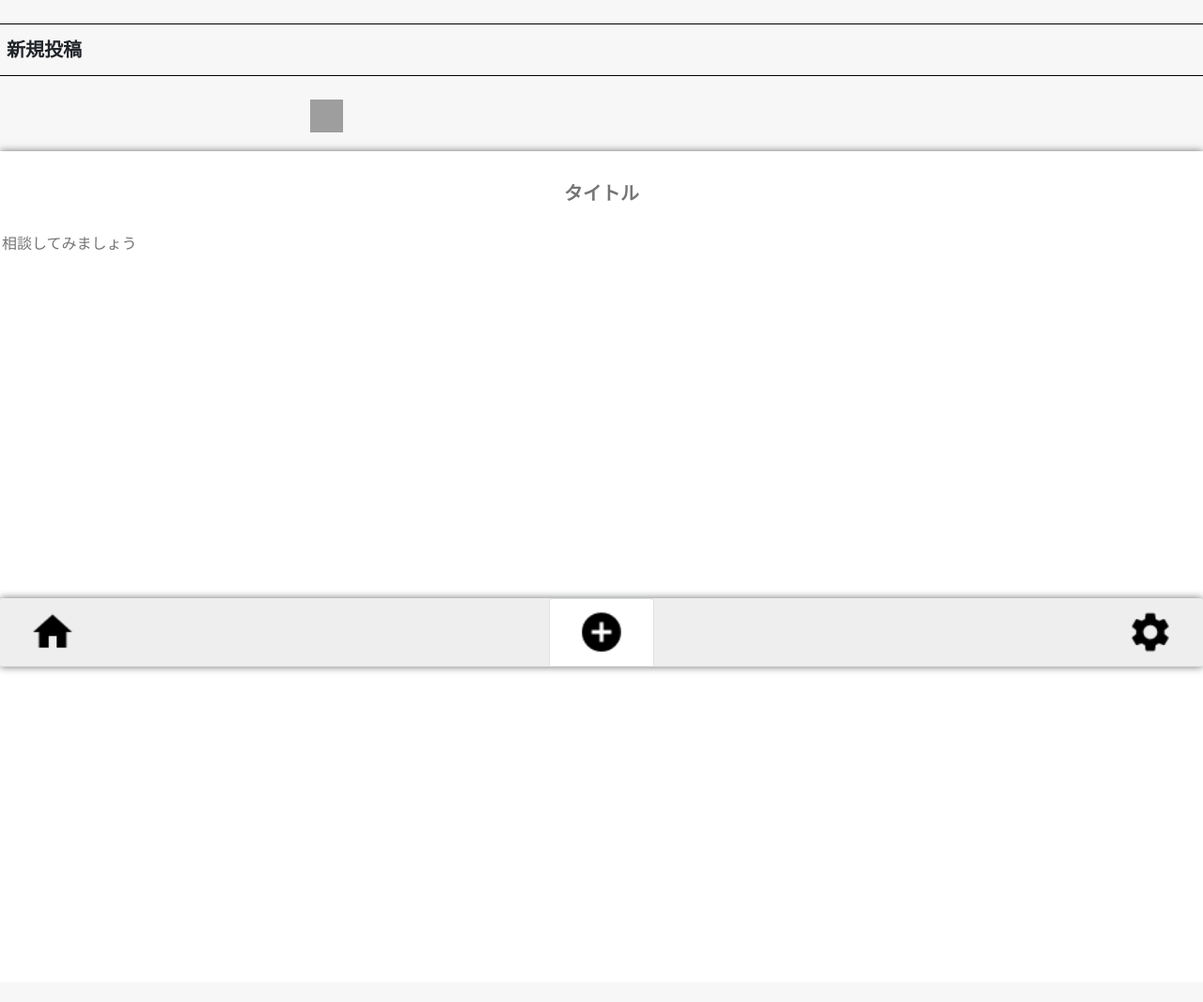
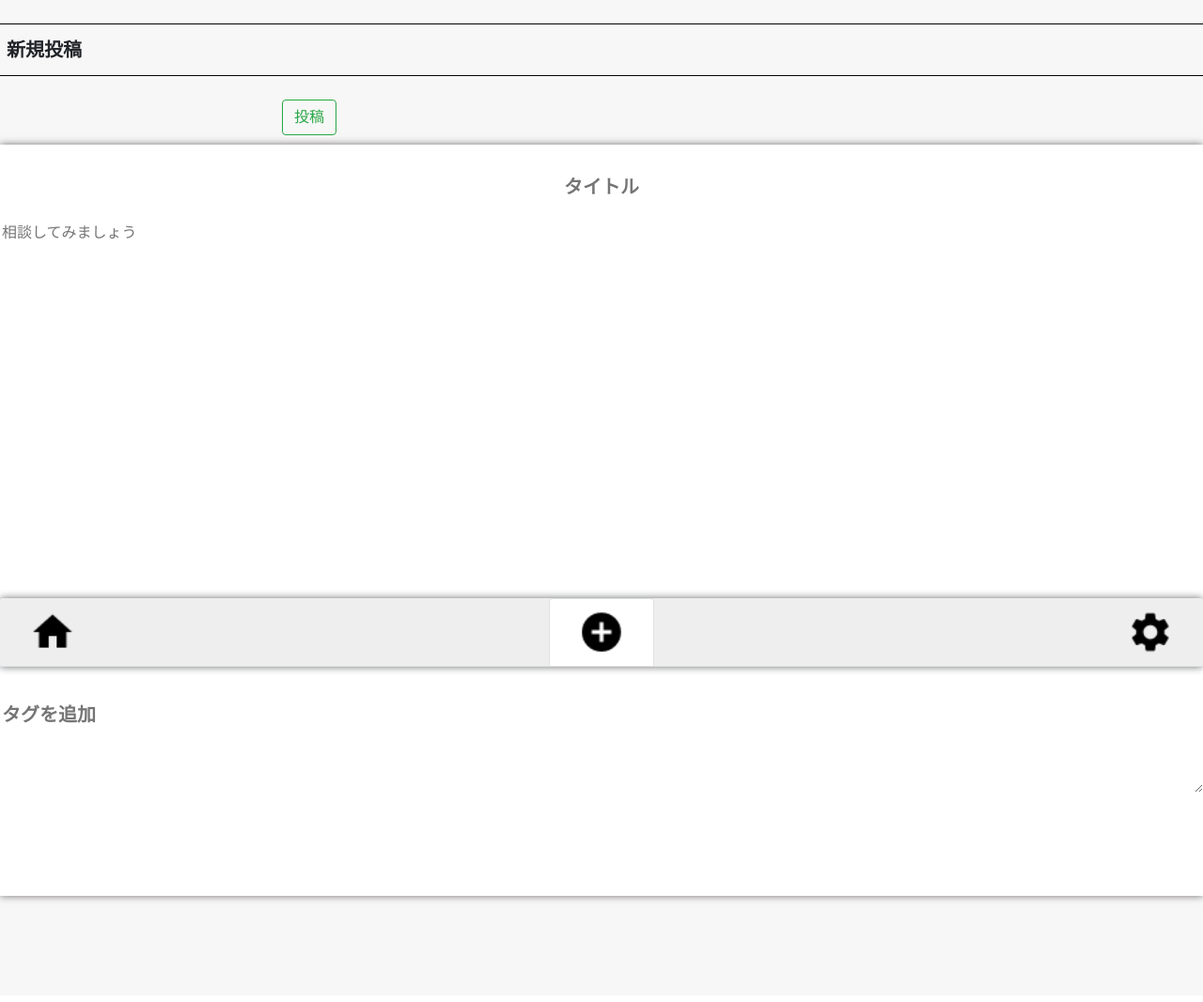
Before and after one commit to ryutakinoshita/siru, a Django app: page /create/ in a window 1280 px wide. Shown: the part 90-1157 px from the top of the page at 94% size. After the commit the page ends 1052 px from the top, so only its background shows below. Run offline with Django 3.2, Linux system fonts and the light colour scheme; some libraries are stand-ins or nearby versions; grey boxes are pictures that could not be loaded.

Commit message:
20201/1/28

```diff
--- a/config/settings.py
+++ b/config/settings.py
@@ -144,7 +144,7 @@ AUTHENTICATION_BACKENDS = [
 AUTH_USER_MODEL = 'accounts.User'
 SITE_ID = 1
 
-
+LOGIN_URL='account_login'
 LOGIN_REDIRECT_URL = 'home'
 ACCOUNT_LOGOUT_REDIRECT_URL = 'account_login'
 
--- a/post/forms.py
+++ b/post/forms.py
@@ -6,7 +6,7 @@ class PostCreateForm(ModelForm):
     class Meta:
         model=Post
         fields=[
-             'title','text',
+             'title','text','tag',
         ]
 
 class CommentForm(ModelForm):
@@ -22,3 +22,10 @@ class ReplyForm(ModelForm):
         fields=[
             'text'
         ]
+#
+# class SearchForm(ModelForm):
+#     class Meta:
+#         model=Post
+#         fields=[
+#             'tag'
+#         ]
--- a/post/models.py
+++ b/post/models.py
@@ -3,17 +3,18 @@ from accounts.models import User
 from django.utils import timezone
 
 
-class Post(models.Model):
+class Post(models.Model):#投稿モデル
     author=models.ForeignKey(User,verbose_name='ユーザー',on_delete=models.SET_DEFAULT,default='退会済みのユーザー')
     title=models.CharField(max_length=100,verbose_name='タイトル',blank=False,null=False)
     text=models.TextField(max_length=2000,verbose_name='テキスト',blank=False,null=False)
     time=models.DateTimeField(verbose_name='投稿日',default=timezone.now)
+    tag = models.TextField(max_length=200,verbose_name='タグ',blank=True,null=True)
 
     def __str__(self):
         return self.title
 
 
-class Comment(models.Model):
+class Comment(models.Model):#コメントモデル
     target=models.ForeignKey(Post,verbose_name='該当の投稿',on_delete=models.CASCADE)
     author=models.ForeignKey(User,verbose_name='ユーザー',on_delete=models.SET_DEFAULT,default='退会済みのユーザー')
     text=models.TextField(verbose_name='コメント')
@@ -22,7 +23,7 @@ class Comment(models.Model):
     def __str__(self):
         return self.text
 
-class Reply(models.Model):
+class Reply(models.Model):#返信モデル
     target=models.ForeignKey('Comment',verbose_name='返信対象',on_delete=models.CASCADE)
     author=models.ForeignKey(User,verbose_name='ユーザー',on_delete=models.SET_DEFAULT,default='退会済みのユーザー')
     text=models.TextField(verbose_name='コメント返信')
--- a/post/templates/post/home.html
+++ b/post/templates/post/home.html
@@ -4,9 +4,9 @@
 {% block body %}
     <div class="search_var">
         <nav class="navbar navbar-light bg-white">
-            <form class="form-inline">
-                <input class="form-control mr-sm-2" type="search" placeholder="投稿を検索する" aria-label="Search">
-                <button type="button" class="btn btn-outline-dark" id="search_button">検索</button>
+            <form class="form-inline" method="GET" action="{% url 'home' %}">
+                <input class="form-control mr-sm-2" type="text" name="query" placeholder="投稿を検索する" aria-label="Search">
+                <button type="submit" class="btn btn-outline-dark" id="search_button">検索</button>
             </form>
         </nav>
     </div>
--- a/post/templates/post/post_create.html
+++ b/post/templates/post/post_create.html
@@ -7,15 +7,16 @@
     <hr color="black" class="new_hr_bottom">
     <form class="create_post" id="post_create" method="post" action="{% url 'create' %}">
         {% csrf_token %}
-        <div class="creates_button">
-        <button type="submit" class="post_creative"><img class="post_img" src="{% static 'img/post.png' %}" alt=""></button>
-        </div>
+        <button type="submit"　 class="btn btn-outline-success" id="post_button">投稿</button>
         <section class="post">
             <table class="title_table">
                 {% render_field form.title class="post_title" placeholder="タイトル" %}
             </table>
             <table class="text_table">
                 {% render_field form.text class="post_text" placeholder="相談してみましょう" %}
+            </table>
+            <table class="text_table">
+                {% render_field form.tag class="post_tag" placeholder="タグを追加" %}
             </table>
         </section>
     </form>
--- a/post/templates/post/post_detail.html
+++ b/post/templates/post/post_detail.html
@@ -24,6 +24,8 @@
         </div>
             <p class="card-author">投稿者:{{ post.author }}</p>
             <p class="card-time">{{ post.time|date:'Y/m/d' }}</p>
+            <hr class="card_hr">
+            <p class="card_tag">{{ post.tag }}</p>
         </div>
     </section>
         <hr color="black" class="new_hr_top">
--- a/post/views.py
+++ b/post/views.py
@@ -4,6 +4,7 @@ from django.shortcuts import render,redirect, get_object_or_404
 from post.forms import PostCreateForm,CommentForm,ReplyForm
 from django.urls import reverse_lazy
 from post.models import Post,Comment,Reply
+from django.db.models import Q
 from django.views.generic import (
     ListView,
     CreateView,
@@ -18,6 +19,17 @@ class HomeViews(ListView):#ホーム表示
     template_name = 'post/home.html'
     context_object_name = 'posts'
 
+
+    def get_queryset(self):
+        q_word=self.request.GET.get('query')
+
+        if q_word:
+            object_list=Post.objects.filter(
+                Q(tag__icontains=q_word)
+            )
+        else:
+            object_list=Post.objects.all()
+        return object_list
 
 class PostCreateView(CreateView,LoginRequiredMixin):#投稿機能
     template_name = 'post/post_create.html'
--- a/static/css/main.css
+++ b/static/css/main.css
@@ -1,3 +1,4 @@
+/*共通のCSS*/
 body {
     height: 100vh;
     width: 100%;
@@ -11,12 +12,11 @@ header {
     width:100% ;
     height: auto;
     background: #2d2c2c;
+}
 
-}
 footer{
      height: 90px;
 }
-
 
 h1 {
     font-family: 'Roboto Slab', serif;
@@ -25,22 +25,15 @@ h1 {
     color: #ffffff;
     margin-bottom: 0;
 }
+
 a{
     color: black;
+}
 
-}
 a:hover {
     color: #146dac;
     cursor: pointer;
 }
-
-
-
-
-
-
-
-/*nav*/
 
 .nav{
     justify-content: space-between;
@@ -52,7 +45,6 @@ a:hover {
     height: 50px;
     margin-left: 20px;
     margin-right: 20px;
-
 }
 
 .footerNav {
@@ -65,14 +57,9 @@ a:hover {
     margin-bottom: 0;
 }
 
-
 #nav-tab a {
     padding: 10px;
 }
-
-
-
-
 
 
 
@@ -137,6 +124,8 @@ a:hover {
     margin-bottom: 5px;
     font-size: 14px;
 }
+
+
 
 /*set html*/
 
@@ -227,11 +216,6 @@ help{
 
 
 
-
-
-
-
-
 /*user.html*/
 .user_sign{
     margin-top: 20px;
@@ -311,18 +295,11 @@ help{
 
 
 
-
-
-
-
 /*password_reset.html*/
 .password_change{
     margin-bottom: 20px;
        font-weight: bolder;
 }
-
-
-
 
 
 
@@ -341,10 +318,6 @@ help{
     font-weight: normal;
     font-size: 18px;
 }
-
-
-
-
 
 
 
@@ -386,21 +359,10 @@ help{
     width: 100%;
 }
 
+
+
 /*post_create.html*/
 
-.creates_button{
-    margin: 10px 0 20px 330px;
-}
-.post_creative{
-    padding: 0;
-    border: 0;
-
-}
-.post_img{
-    width: 35px;
-    height: 35px;
-    background:#f8f7f7 ;
-}
 
 .post{
     width: 100%;
@@ -411,7 +373,6 @@ help{
 
 .post_title{
     margin-top: 20px;
-    margin-bottom: 5px;
     width: 100%;
     height: 50px;
     border:none;
@@ -424,19 +385,30 @@ help{
     margin-top:10px;
     margin-bottom: 10px;
     width: 100%;
-    height: 100vh;
+    height: 500px;
     resize: none;
     border:none;
 }
+
+.post_tag{
+    margin: 0;
+    width: 100%;
+    height: 100px;
+    border:none;
+    font-size: 20px;
+    font-weight: bolder;
+
+}
+
 .form_new{
     font-family: 'Sawarabi Mincho', sans-serif;
     margin-left: 7px;
     font-weight: bolder;
 }
-
-
-
-
+#post_button{
+    margin-left: 300px;
+    margin-bottom: 10px;
+}
 
 
 /*post_detail.html*/
@@ -446,27 +418,11 @@ help{
      background: #ffffff;
      box-shadow: 0 0 8px #6d6c6c;
 }
-.detail_title{
-    font-weight: bolder;
-    font-size: 16px;
-}
-.detail_author{
-    text-align: right;
-    margin-right: 5px;
-    margin-bottom: 5px;
+.card_tag{
+    text-align: left;
+    font-size: 14px;
 }
 
-.detail_text{
-    text-align: left;
-    margin-bottom: 30px;
-
-}
-
-.detail_time{
-    text-align: right;
-    margin-right: 5px;
-    margin-bottom: 5px;
-}
 .comment_list{
     font-family: 'Sawarabi Mincho', sans-serif;
     margin-left: 7px;
@@ -534,6 +490,7 @@ help{
 .reply_hr{
     width: 90%;
 }
+
 
 
 /*user_my_page.html*/
@@ -617,11 +574,6 @@ help{
 }
 
 
-
-
-
-
-
 /*comment.html*/
 
 .comment_text{
```
